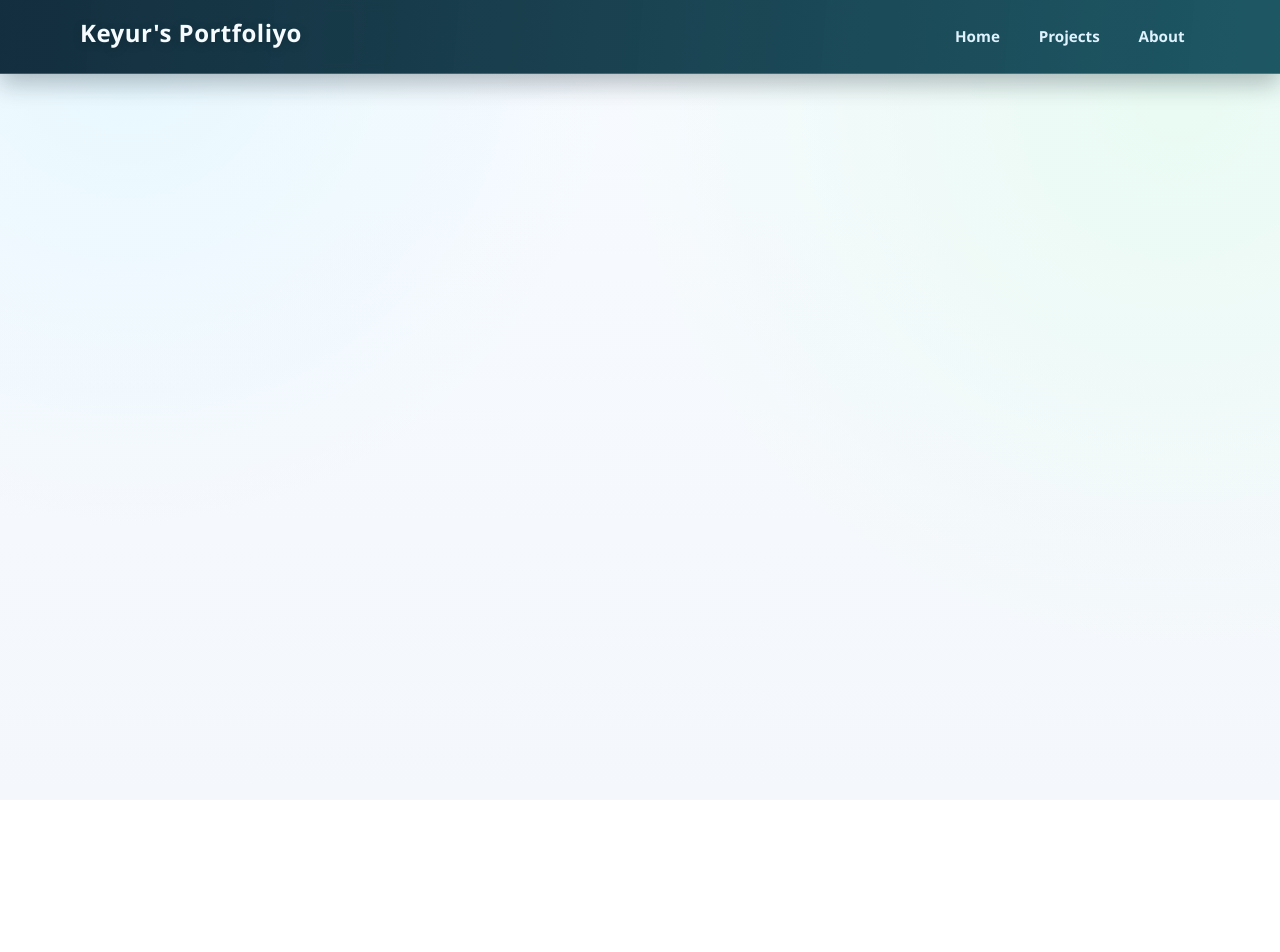
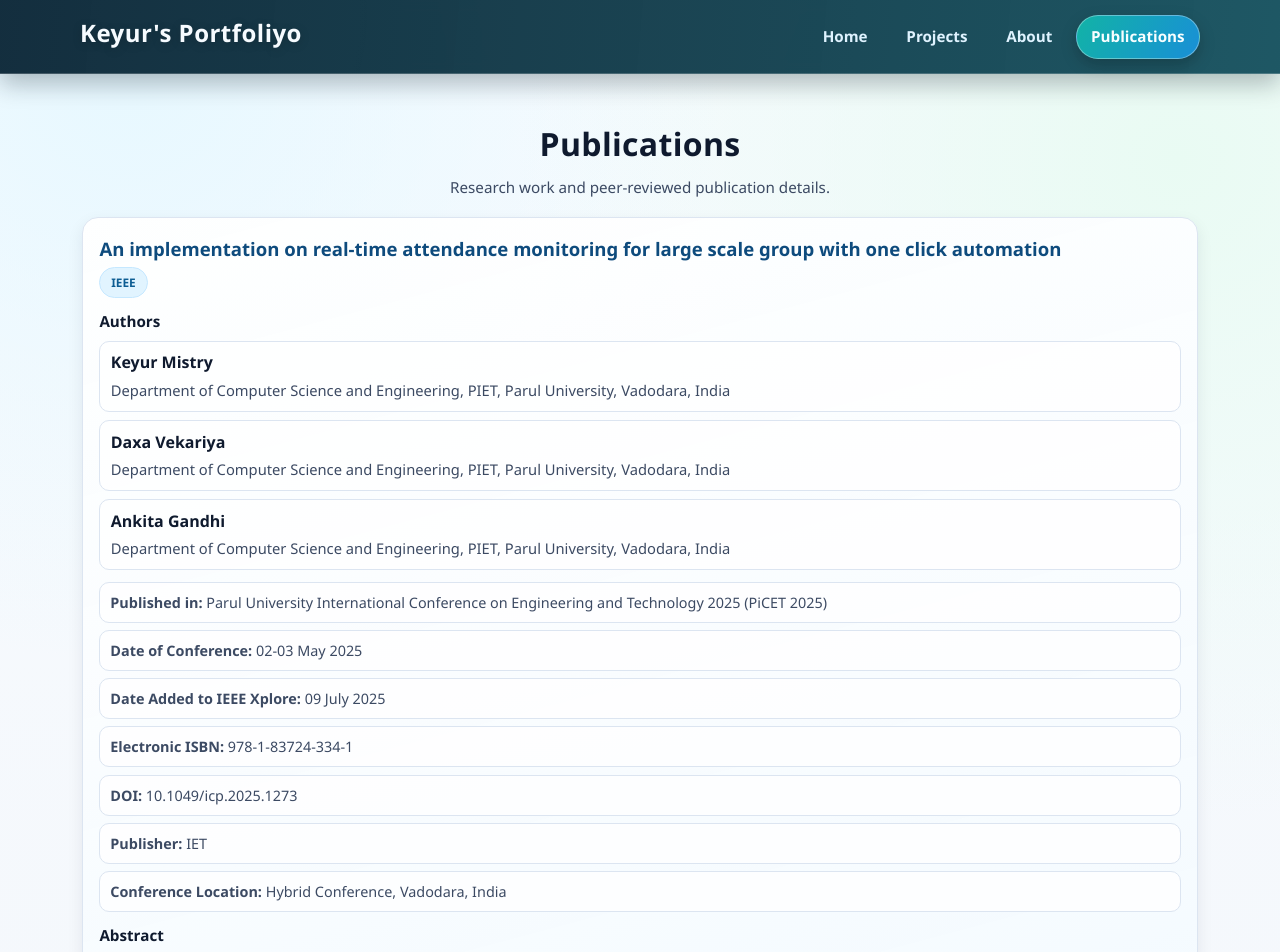
Before and after one commit to Mkeyur1920/keyurmistry, a React (Create React App) app: page /publications in a window 1280 px wide. Shown: the top 952 px of the page. Before the commit the page ends 800 px from the top, so only its background shows below. Built offline with nearby package versions, Linux system fonts and the light colour scheme.

Commit message:
feat: add publications page with IEEE paper details

```diff
--- a/src/App.js
+++ b/src/App.js
@@ -5,6 +5,7 @@ import { BrowserRouter as Router, Route, Routes } from "react-router-dom";
 import Home from "./pages/Home";
 import Projects from "./pages/Projects";
 import About from "./pages/About";
+import Publications from "./pages/Publications";
 import Navbar from "./components/Navbar";
 
 function App() {
@@ -21,6 +22,7 @@ function App() {
             <Route path="/" element={<Home />} />
             <Route path="/projects" element={<Projects />} />
             <Route path="/about" element={<About />} />
+            <Route path="/publications" element={<Publications />} />
           </Routes>
         </main>
       </div>
--- a/src/components/Navbar.js
+++ b/src/components/Navbar.js
@@ -23,6 +23,11 @@ const Navbar = () => {
               About
             </NavLink>
           </li>
+          <li>
+            <NavLink to="/publications" className="nav-link">
+              Publications
+            </NavLink>
+          </li>
         </ul>
       </div>
     </nav>
--- /dev/null
+++ b/src/components/PublicationCard.css
@@ -0,0 +1,118 @@
+.publication-card {
+  background: linear-gradient(165deg, rgba(255, 255, 255, 0.97), rgba(242, 249, 255, 0.92));
+  border: 1px solid var(--border-soft);
+  border-radius: var(--radius-md);
+  padding: 1.15rem 1.05rem;
+  box-shadow: var(--shadow-sm);
+  transition: transform 220ms ease, box-shadow 220ms ease;
+  display: flex;
+  flex-direction: column;
+  gap: 0.7rem;
+}
+
+.publication-card:hover {
+  transform: translateY(-4px);
+  box-shadow: var(--shadow-md);
+}
+
+.publication-header {
+  display: grid;
+  gap: 0.4rem;
+}
+
+.publication-header h3 {
+  margin: 0;
+  font-size: 1.16rem;
+  color: #0e4b7d;
+  line-height: 1.35;
+}
+
+.publication-badge {
+  width: fit-content;
+  background: #e1f4ff;
+  color: #0d5d93;
+  padding: 0.3rem 0.68rem;
+  border-radius: 999px;
+  border: 1px solid #c5e8ff;
+  font-size: 0.74rem;
+  font-weight: 650;
+}
+
+.publication-section {
+  display: grid;
+  gap: 0.45rem;
+}
+
+.publication-section h4 {
+  margin: 0;
+  font-size: 0.95rem;
+  color: var(--text-primary);
+}
+
+.authors-list {
+  margin: 0;
+  padding: 0;
+  list-style: none;
+  display: grid;
+  gap: 0.5rem;
+}
+
+.authors-list li {
+  border: 1px solid var(--border-soft);
+  border-radius: var(--radius-sm);
+  padding: 0.55rem 0.65rem;
+  background: rgba(255, 255, 255, 0.82);
+}
+
+.authors-list strong {
+  display: block;
+  margin-bottom: 0.16rem;
+}
+
+.authors-list p,
+.publication-abstract {
+  margin: 0;
+  font-size: 0.92rem;
+  color: var(--text-secondary);
+  text-align: left;
+}
+
+.publication-meta-grid {
+  display: grid;
+  grid-template-columns: 1fr;
+  gap: 0.45rem;
+}
+
+.publication-meta-grid p {
+  margin: 0;
+  border: 1px solid var(--border-soft);
+  border-radius: var(--radius-sm);
+  padding: 0.5rem 0.62rem;
+  background: rgba(255, 255, 255, 0.8);
+  color: var(--text-secondary);
+  font-size: 0.9rem;
+}
+
+.publication-link {
+  width: fit-content;
+  background: linear-gradient(120deg, var(--brand), #1d8a82);
+  color: #f7ffff;
+  text-decoration: none;
+  padding: 0.46rem 0.86rem;
+  border-radius: 999px;
+  border: 1px solid rgba(255, 255, 255, 0.2);
+  font-size: 0.8rem;
+  font-weight: 700;
+  transition: transform 180ms ease, box-shadow 180ms ease;
+}
+
+.publication-link:hover {
+  transform: translateY(-2px);
+  box-shadow: 0 7px 15px rgba(9, 63, 58, 0.24);
+}
+
+@media (max-width: 768px) {
+  .publication-card {
+    padding: 1rem;
+  }
+}
--- /dev/null
+++ b/src/components/PublicationCard.js
@@ -0,0 +1,65 @@
+import React from "react";
+import "./PublicationCard.css";
+
+const PublicationCard = ({ publication }) => {
+  return (
+    <article className="publication-card">
+      <header className="publication-header">
+        <h3>{publication.title}</h3>
+        <span className="publication-badge">IEEE</span>
+      </header>
+
+      <section className="publication-section">
+        <h4>Authors</h4>
+        <ul className="authors-list">
+          {publication.authors.map((author) => (
+            <li key={author.name}>
+              <strong>{author.name}</strong>
+              <p>{author.affiliation}</p>
+            </li>
+          ))}
+        </ul>
+      </section>
+
+      <section className="publication-meta-grid">
+        <p>
+          <strong>Published in:</strong> {publication.publicationVenue}
+        </p>
+        <p>
+          <strong>Date of Conference:</strong> {publication.conferenceDate}
+        </p>
+        <p>
+          <strong>Date Added to IEEE Xplore:</strong> {publication.xploreDate}
+        </p>
+        <p>
+          <strong>Electronic ISBN:</strong> {publication.isbn}
+        </p>
+        <p>
+          <strong>DOI:</strong> {publication.doi}
+        </p>
+        <p>
+          <strong>Publisher:</strong> {publication.publisher}
+        </p>
+        <p>
+          <strong>Conference Location:</strong> {publication.location}
+        </p>
+      </section>
+
+      <section className="publication-section">
+        <h4>Abstract</h4>
+        <p className="publication-abstract">{publication.abstract}</p>
+      </section>
+
+      <a
+        href={publication.ieeeLink}
+        target="_blank"
+        rel="noopener noreferrer"
+        className="publication-link"
+      >
+        View on IEEE Xplore
+      </a>
+    </article>
+  );
+};
+
+export default PublicationCard;
--- /dev/null
+++ b/src/data/publications.js
@@ -0,0 +1,37 @@
+const publications = [
+  {
+    id: "ieee-2025-attendance-monitoring",
+    title:
+      "An implementation on real-time attendance monitoring for large scale group with one click automation",
+    authors: [
+      {
+        name: "Keyur Mistry",
+        affiliation:
+          "Department of Computer Science and Engineering, PIET, Parul University, Vadodara, India",
+      },
+      {
+        name: "Daxa Vekariya",
+        affiliation:
+          "Department of Computer Science and Engineering, PIET, Parul University, Vadodara, India",
+      },
+      {
+        name: "Ankita Gandhi",
+        affiliation:
+          "Department of Computer Science and Engineering, PIET, Parul University, Vadodara, India",
+      },
+    ],
+    publicationVenue:
+      "Parul University International Conference on Engineering and Technology 2025 (PiCET 2025)",
+    conferenceDate: "02-03 May 2025",
+    xploreDate: "09 July 2025",
+    isbn: "978-1-83724-334-1",
+    doi: "10.1049/icp.2025.1273",
+    publisher: "IET",
+    location: "Hybrid Conference, Vadodara, India",
+    abstract:
+      "Accurate and efficient attendance monitoring is crucial in various domains, including educational institutions, corporate environments, and large-scale events. Traditional attendance tracking methods, ranging from manual roll calls to semi-automated RFID and biometric systems, often suffer from inefficiencies related to time consumption, scalability, and susceptibility to errors. This research proposes a novel real-time mass attendance monitoring system leveraging YOLOv8, an advanced deep learning-based object detection model, to enhance speed, accuracy, and scalability. By integrating YOLOv8 with high-resolution camera feeds, the system performs instantaneous facial recognition and attendance logs with minimal user intervention. The study presents a comprehensive evaluation of YOLOv8's detection capabilities compared to previous YOLO versions and other state-of-the-art models, demonstrating its superior performance in handling occlusion, varying lighting conditions, and real-world constraints. Experimental results validate the proposed system's effectiveness in real-world scenarios, achieving high accuracy while maintaining real-time processing speeds. The findings indicate that YOLOv8-based attendance automation offers a robust, scalable, and contactless solution, revolutionizing traditional methods and paving the way for future AI-driven attendance systems.",
+    ieeeLink: "https://ieeexplore.ieee.org/abstract/document/11074505",
+  },
+];
+
+export default publications;
--- /dev/null
+++ b/src/pages/Publications.css
@@ -0,0 +1,28 @@
+.publications-container {
+  padding: 0.2rem 0.1rem 1rem;
+  min-height: 68vh;
+  display: grid;
+  gap: 0.85rem;
+}
+
+.publications-header {
+  text-align: center;
+  padding: 0.3rem 0 0.2rem;
+}
+
+.publications-header h1 {
+  margin: 0;
+  font-size: clamp(1.35rem, 3.2vw, 2rem);
+  letter-spacing: 0.01em;
+}
+
+.publications-header p {
+  margin: 0.4rem 0 0;
+  color: var(--text-secondary);
+  font-size: 0.95rem;
+}
+
+.publications-grid {
+  display: grid;
+  gap: 1rem;
+}
--- /dev/null
+++ b/src/pages/Publications.js
@@ -0,0 +1,27 @@
+import React, { useEffect } from "react";
+import "./Publications.css";
+import PublicationCard from "../components/PublicationCard";
+import publications from "../data/publications";
+
+const Publications = () => {
+  useEffect(() => {
+    document.title = "Publications - Keyur's Portfolio";
+  }, []);
+
+  return (
+    <div className="publications-container">
+      <header className="publications-header">
+        <h1>Publications</h1>
+        <p>Research work and peer-reviewed publication details.</p>
+      </header>
+
+      <section className="publications-grid">
+        {publications.map((publication) => (
+          <PublicationCard key={publication.id} publication={publication} />
+        ))}
+      </section>
+    </div>
+  );
+};
+
+export default Publications;
```
